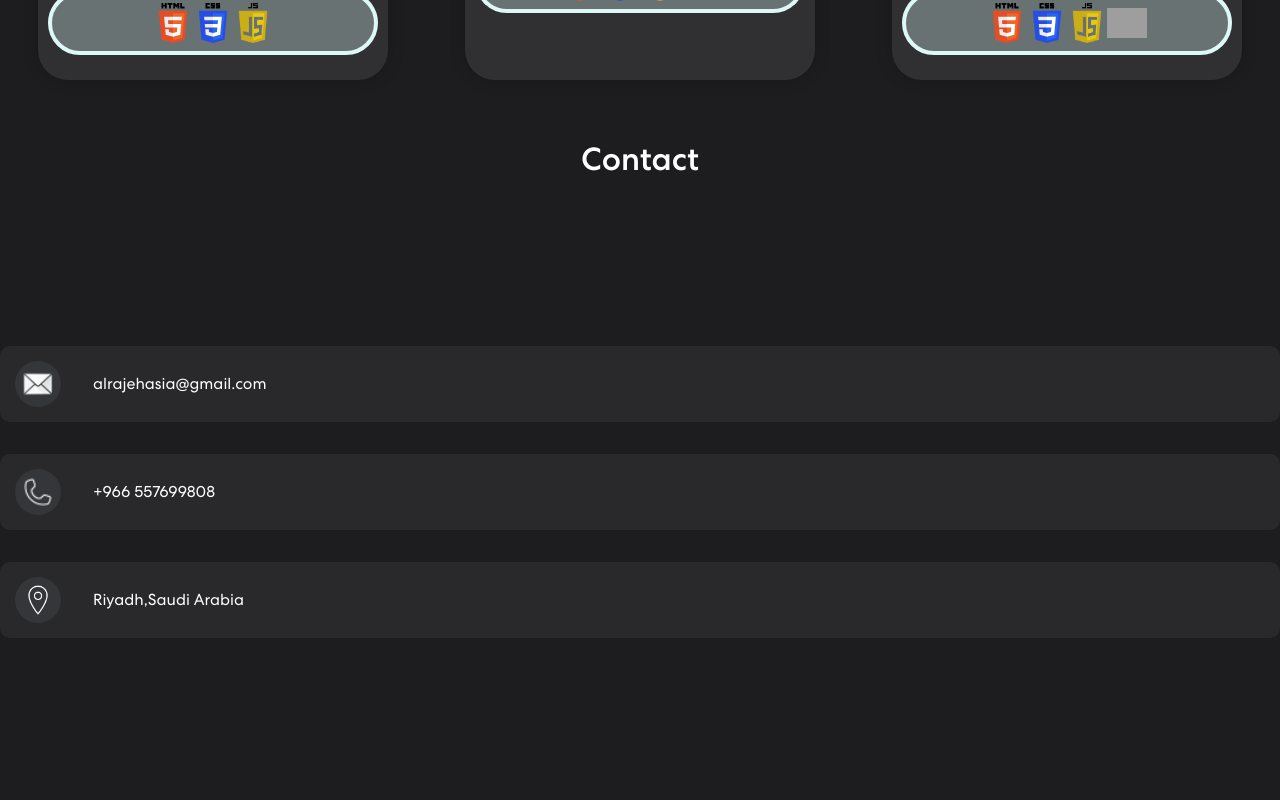
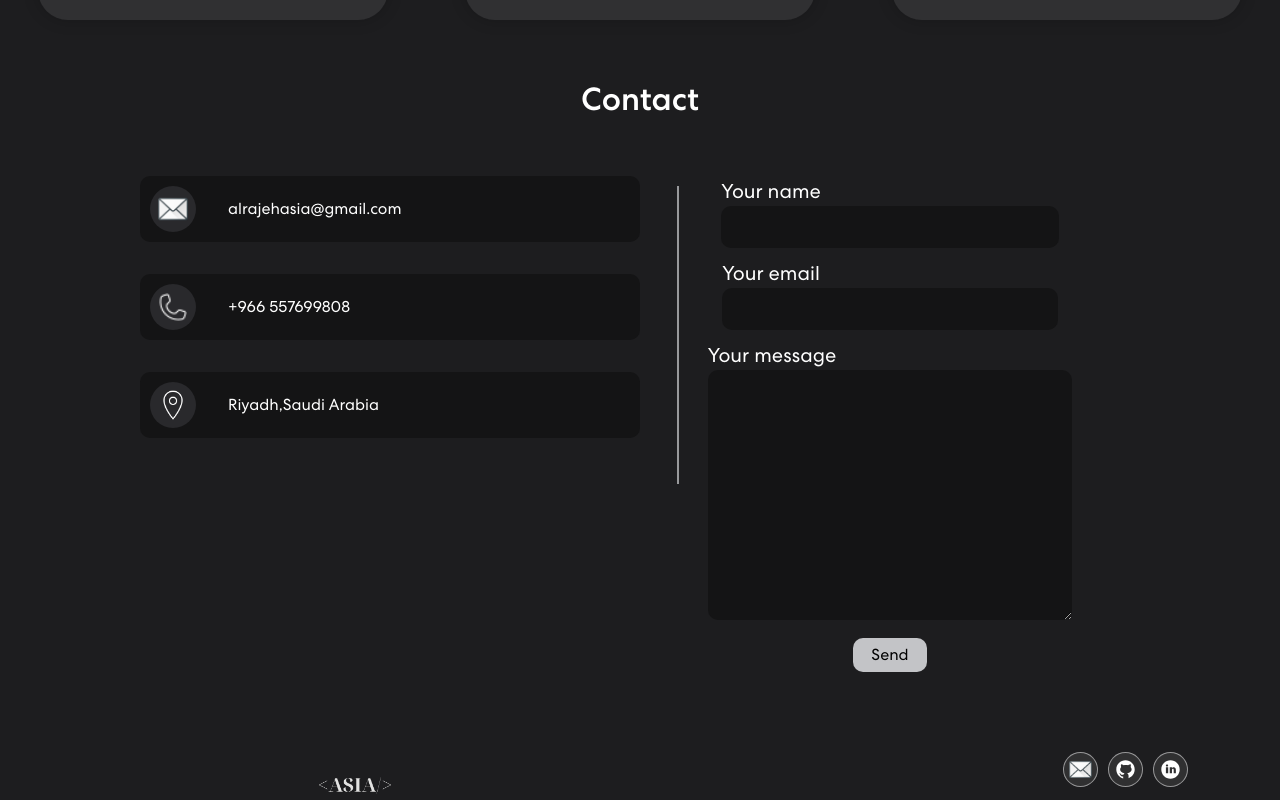
Before and after one commit to Asiaalrajeh/personal-portfolio, a React (Create React App) app: page / in a window 1280 px wide. Shown: the part 1520-2320 px from the top of the page. Built offline with nearby package versions, Linux system fonts and the light colour scheme; grey boxes are pictures that could not be loaded.

Commit message:
'updates'

```diff
--- a/src/App.css
+++ b/src/App.css
@@ -59,7 +59,7 @@ a:hover {
 
 button {
   border: 0;
-  background-color: transparent;
+  /* background-color: transparent; */
 }
 
 input:focus, textarea:focus, select:focus {
@@ -223,7 +223,7 @@ filter: brightness(0) saturate(100%) invert(0%) sepia(7%) saturate(98%) hue-rota
 
 .banner {
   margin-top: 0;
-  padding: 240px 0 100px 0;
+  padding: 200px 0 100px 0;
   /* background-image: url('./assets/img/banner-bg.png');
   background-position: top center;
   background-size: cover;
@@ -272,19 +272,29 @@ filter: brightness(0) saturate(100%) invert(0%) sepia(7%) saturate(98%) hue-rota
 }
 
 .about {
-   position: relative;
+   /* position: relative; */
    padding: 100px 200px;
 }
 
 .box {
   background-color: #ddf8f6;
-  opacity: 80%;
+  opacity: 90%;
   border-radius: 64px;
   text-align: center;
   padding: 60px 50px;
   color: #121212;
   display: inline-block;
 
+}
+
+@media screen and (max-width:768px) {
+  .about{
+    padding: 40px 30px;
+  }
+
+  .banner{
+    padding: 100px 0 50px 0;
+  }
 }
 
 .about h2{
@@ -311,7 +321,7 @@ filter: brightness(0) saturate(100%) invert(0%) sepia(7%) saturate(98%) hue-rota
 
 .project{
   width: 350px;
-  height: 450px;
+  height: 430px;
   padding: 20px 10px 20px 10px;
   border-radius: 30px;
   /* background: white; */
@@ -327,10 +337,10 @@ filter: brightness(0) saturate(100%) invert(0%) sepia(7%) saturate(98%) hue-rota
   opacity: 0.8;
 }
 .lang{
-  background: #ddf8f654;
+  /* background: #ddf8f654; */
   border-radius: 180px;
   padding: 8px;
-  border: 4px solid #ddf8f6;
+  /* border: 4px solid #ddf8f6; */
 }
 
 #proImg{
@@ -341,8 +351,9 @@ filter: brightness(0) saturate(100%) invert(0%) sepia(7%) saturate(98%) hue-rota
 }
 
 #proImg:hover{
-  /* transform: scale(2); */
+  /* transform: scale(1.2); */
   /* transition: 0.3s ease-in-out; */
+  opacity: 50%;
 }
 
 #lanImg{
@@ -350,11 +361,17 @@ filter: brightness(0) saturate(100%) invert(0%) sepia(7%) saturate(98%) hue-rota
 }
 
 .con-box{
-  padding: 10rem 0;
+  padding:50px 0;
+  display: flex;
+  /* gap: 50px; */
+ justify-content: center;
+ position: relative;
+
 }
 .contact-info{
-  padding: 15px;
-  background-color: #29292c;
+  padding: 10px;
+  background-color:  #141415;
+   /* #29292c */
   display: flex;
   align-items: center;
   gap: 2rem;
@@ -363,13 +380,96 @@ filter: brightness(0) saturate(100%) invert(0%) sepia(7%) saturate(98%) hue-rota
 }
 
 .icon{
- background-color: #34363a;
+ background-color: #29292c;
+ /* #34363a */
  padding: 8px;
  border-radius: 50%;
 }
 
 .icon img{
   width: 30px;
+}
+
+/* form */
+
+form{
+  width: 100%;
+}
+
+.form-field{
+  width: 100%;
+  margin-bottom: 10px;
+}
+
+label{
+  font-size: 20px;
+  text-align: left;
+}
+
+input,textarea{
+  width: 100%;
+  font-size: 23px;
+  padding: 6px;
+  color:#98999b ;
+  background-color: #141415;
+  outline: none;
+  border: none;
+  border-radius: 10px;
+  margin-top: 10px;
+}
+
+textarea{
+  min-height: 250px;
+}
+
+button[type = 'submit']{
+  background-color: #c3c4c7;
+  color: black;
+  display: inline-block;
+  outline: none;
+  border: none;
+  padding: 5px 18px;
+  border-radius: 10px;
+}
+
+button[type = 'submit']:hover{
+ background-color: white;
+ transform: scale(1.1);
+}
+
+.con-box::after{
+  position: absolute;
+  content: '';
+  width: 2px;
+  height: 50%;
+  background-color: #98999b;
+  left: 53%;
+  top: 35%;
+  transform: translate(-50% , -50%);
+}
+
+.left , .right{
+  width: 100%;
+  max-width: 500px;
+}
+
+@media only screen and (max-width:768px) {
+  .con-box{
+    flex-direction: column;
+  }
+
+  .con-box::after{
+    display: none;
+  }
+
+  .left,.right{
+    max-width: 100%;
+  }
+
+  .left{
+    padding: 0 30px 0 30px;
+  }
+
 }
 .footer {
   padding: 10px 0 10px 0;
--- a/src/components/Contact.js
+++ b/src/components/Contact.js
@@ -1,7 +1,8 @@
-import { ContactInfo } from "./ContactInfo";
+import { ContactInfo} from "./ContactInfo";
 import email from '../assets/img/email.png';
 import phone from '../assets/img/phone.png';
 import location from '../assets/img/location.png';
+import { ContactForm } from "./ContactForm";
 
 
 export const Contact =() => {
@@ -15,7 +16,7 @@ export const Contact =() => {
                   <ContactInfo icon={location} text="Riyadh,Saudi Arabia" />
                 </div>
                 <div className="right">
-
+                    <ContactForm/>
                 </div>
 
             </div>
--- /dev/null
+++ b/src/components/ContactForm.js
@@ -0,0 +1,51 @@
+import React,{ useState} from "react";
+
+export const ContactForm =() => {
+    const [name, setName] = useState('');
+    const [email, setEmail] = useState('');
+    const [msg, setMsg] = useState('');
+
+    return(
+       <div>
+        <form>
+            <div className="form-field">
+                <label htmlFor="name">
+                    Your name
+                    <input
+                    type="text"
+                    id="name"
+                    name="name"
+                    value={name}
+                    onChange={(e) => setName(e.target.value)}
+                    />
+                </label>
+            </div>
+            <div className="form-field">
+                <label htmlFor="email">
+                    Your email
+                    <input
+                    type="text"
+                    id="email"
+                    name="email"
+                    value={email}
+                    onChange={(e) => setEmail(e.target.value)}
+                    />
+                </label>
+            </div>
+            <div className="form-field">
+                <label htmlFor="msg">
+                    Your message
+                    <textarea
+                    type="text"
+                    id="msg"
+                    name="msg"
+                    value={msg}
+                    onChange={(e) => setMsg(e.target.value)}
+                    />
+                </label>
+            </div>
+            <button type="submit">Send</button>
+        </form>
+       </div>
+    )
+}
--- a/src/components/Projects.js
+++ b/src/components/Projects.js
@@ -36,7 +36,7 @@ export const Projects = () => {
                 </div> */}
                 <img src={owl} alt="project image" id='proImg'/>
                 <h5>Night Owl</h5>
-                <p>Movies website</p>
+                <p>Movies website uses API</p>
                 <div className='lang'>
                <img src={html} alt="project image" id='lanImg'/>
                 <img src={css} alt="project image" id='lanImg'/>
```
